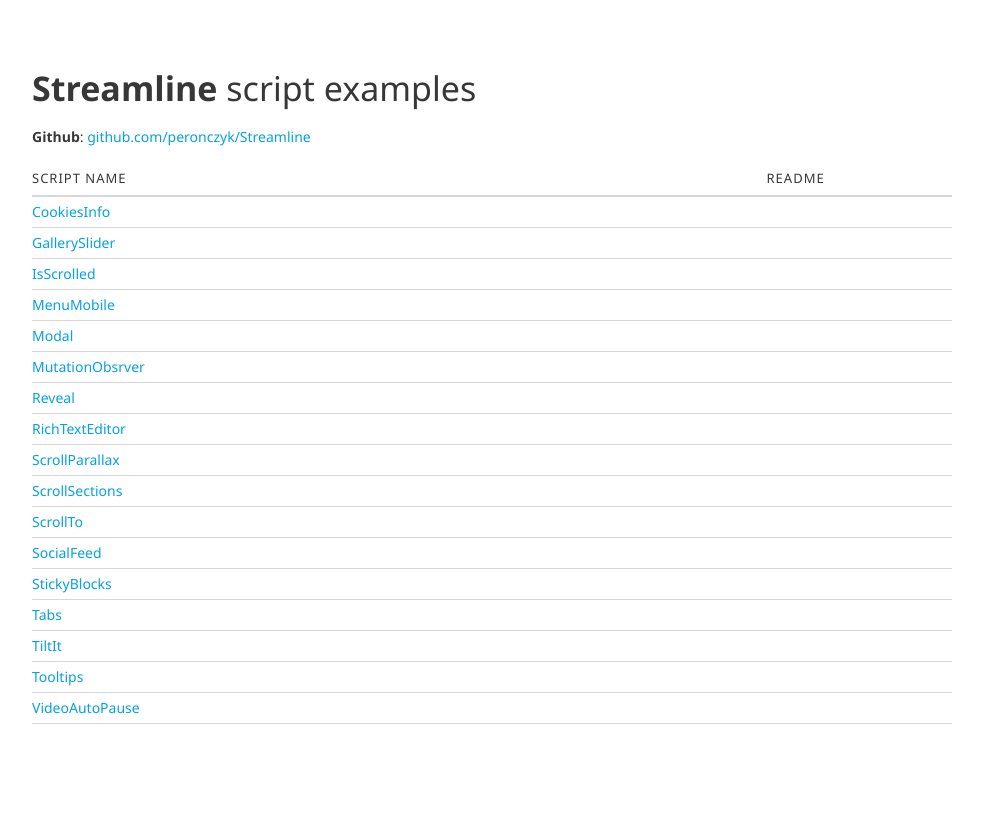
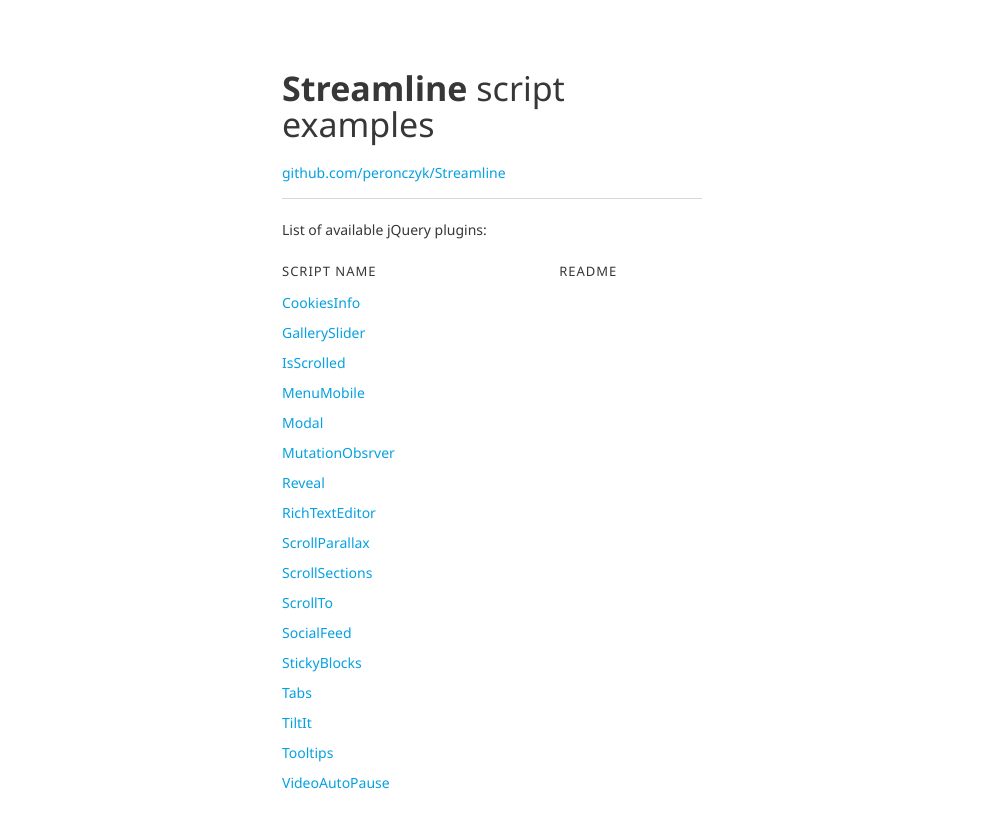
Before and after one commit to peronczyk/PLON, a PHP site: page / in a window 1280 px wide. Shown: the whole page, without its empty margins (148-1131 px from the left). Before the commit the page ends 724 px from the top, so only its background shows below. Run offline with PHP 8.4, Linux system fonts and the light colour scheme; style sheets or scripts are compiled from the project's sources.

Commit message:
Minor changes to appearance

```diff
--- a/index.php
+++ b/index.php
@@ -7,19 +7,24 @@
 
 	<link rel="stylesheet" type="text/css" href="dist/styles/layout.css">
 	<link rel="stylesheet" type="text/css" href="dist/styles/theme-basic.css">
+
+	<style>
+		.l-Wrapper { max-width: 500px; }
+	</style>
 </head>
 
 <body>
 	<div class="l-Wrapper">
-		<div class="l-Inner">
 		<h1><strong>Streamline</strong> script examples</strong></h1>
-			<p><strong>Github</strong>: <a href="https://github.com/peronczyk/Streamline" target="_blank">github.com/peronczyk/Streamline</a></p>
+		<p><a href="https://github.com/peronczyk/Streamline">github.com/peronczyk/Streamline</a></p>
+		<hr>
+		<p>List of available jQuery plugins:</p>
 
-			<table class="u-Lines_horizontal">
+		<table>
 			<thead>
 				<tr>
 					<th>Script name</th>
-						<th class="u-Text_center">Readme</th>
+					<th class="u-Text--center">Readme</th>
 				</tr>
 			</thead>
 			<tbody>
@@ -43,7 +48,6 @@
 			</tbody>
 		</table>
 	</div>
-	</div>
 </body>
 
 </html>
```
Lines whose indentation alone changed are shown as unchanged.
